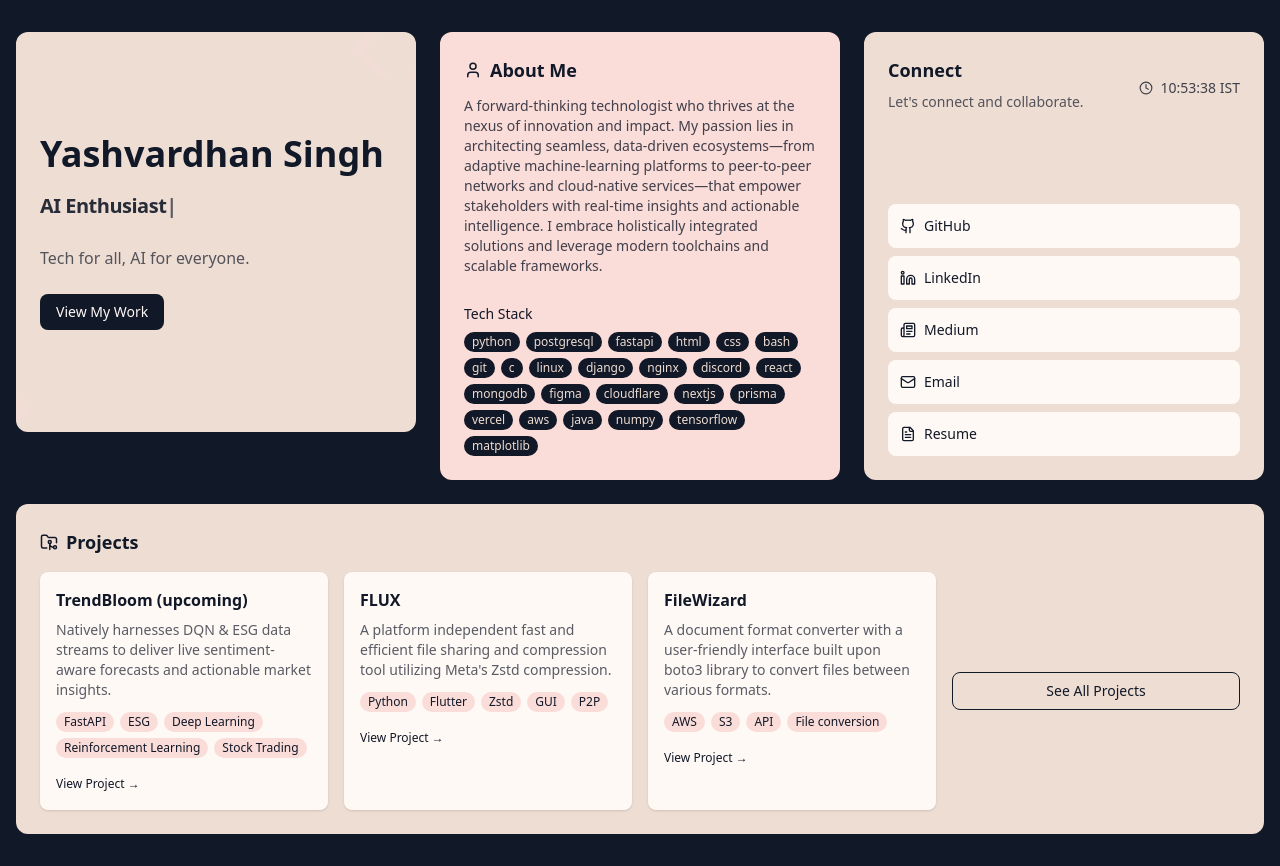
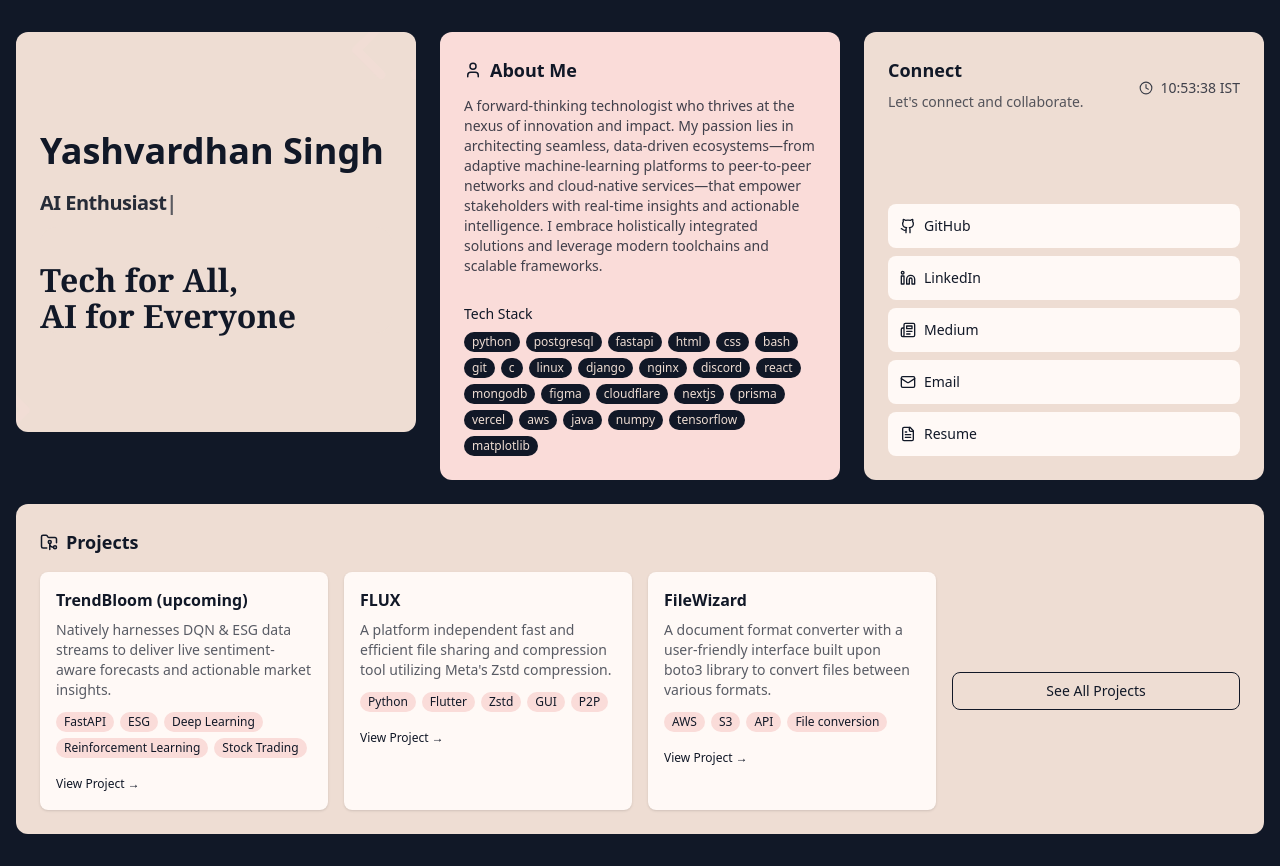
Before and after one commit to PythonicBoat/portfolio, a React (Vite) app: page / in a window 1280 px wide. Built offline with nearby package versions, Linux system fonts and the light colour scheme.

Commit message:
update: hero

```diff
--- a/src/components/Hero.tsx
+++ b/src/components/Hero.tsx
@@ -1,5 +1,6 @@
 import React, { useEffect, useState } from 'react';
 import { Code, Terminal } from 'lucide-react';
+import TechForAll from './TechForAll';
 
 const roles = ["Product Engineer", "DevOps Developer", "AI Enthusiast"];
 
@@ -52,10 +53,11 @@ const Hero = () => {
             <span className="animate-pulse">|</span>
           </span>
         </div>
-        <p className="mt-4 text-[#111827]/70 max-w-lg text-sm md:text-base">
+        {/* <p className="mt-4 text-[#111827]/70 max-w-lg text-sm md:text-base">
           Tech for all, AI for everyone.
-        </p>
-        <div className="mt-6">
+        </p> */}
+        <TechForAll />
+        <div className="mt-6 md:hidden">
           <a
             href="#projects"
             className="inline-block px-4 py-2 bg-[#111827] text-[#FFF9F6] rounded-lg font-medium transition-all duration-300 hover:bg-[#111827]/90 hover:translate-y-[-2px] hover:shadow-md text-sm"
--- /dev/null
+++ b/src/components/TechForAll.tsx
@@ -0,0 +1,14 @@
+import React from 'react';
+
+const TechForAll = () => {
+  return (
+    <div style={{ fontFamily: 'Georgia, serif', fontWeight: 700, fontSize: '2rem', color: '#111827', background: '#EEDDD3', padding: '0rem', borderRadius: '1rem', lineHeight: 1.1 }}>
+      <br />
+      Tech for All,
+      <br />
+      AI for Everyone
+    </div>
+  );
+};
+
+export default TechForAll;
```
